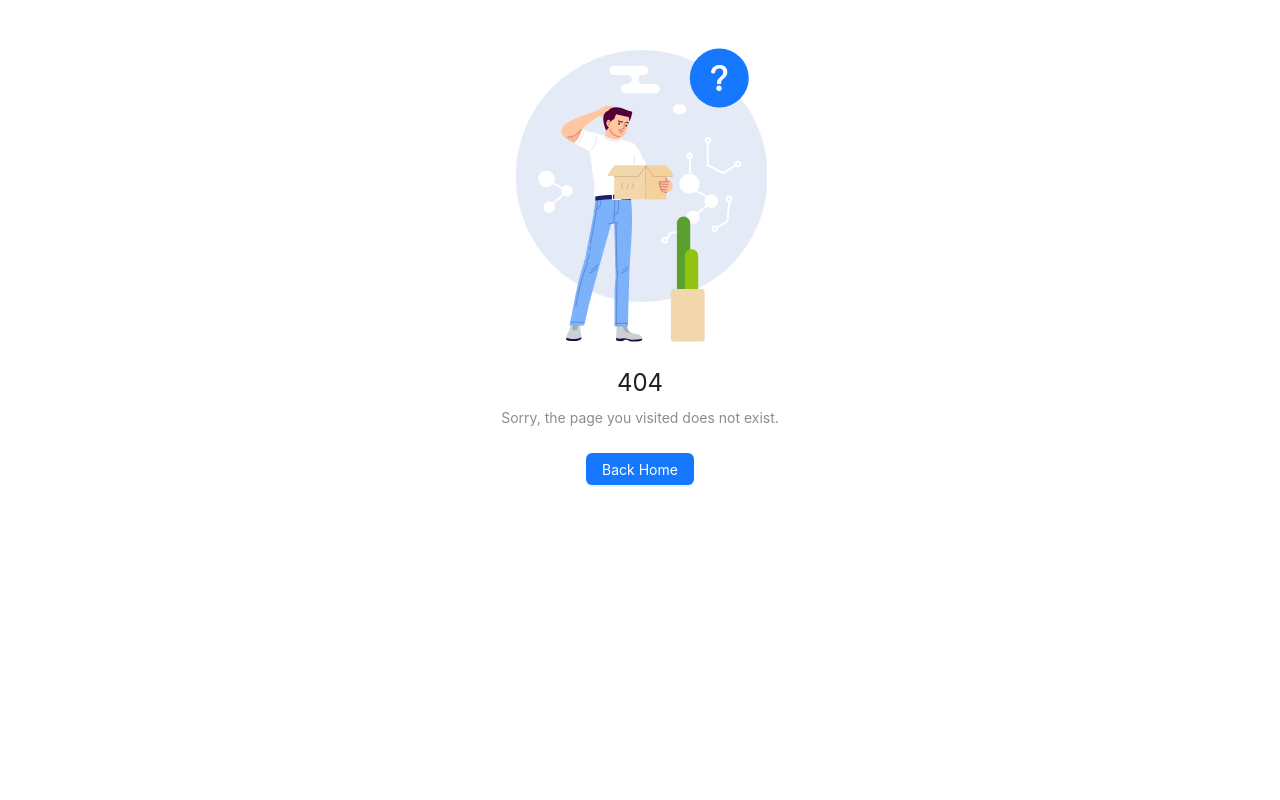
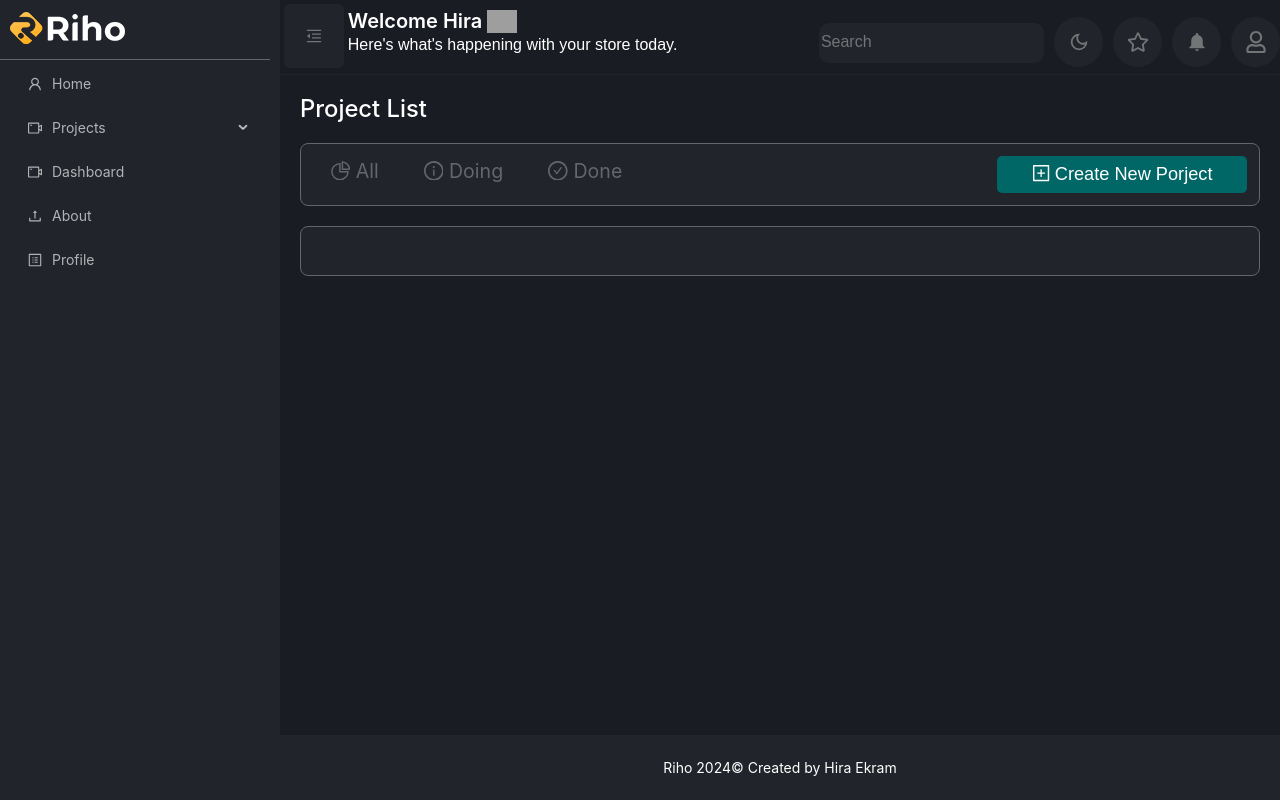
Before and after one commit to hiraekram10/Dahboard-Antd, a React (Vite) app: page /projects/list in a window 1280 px wide. Before the commit this address had no page. Built offline with nearby package versions, Linux system fonts and the light colour scheme; grey boxes are pictures that could not be loaded.

Commit message:
project list started

```diff
--- a/src/Components/Layout.jsx
+++ b/src/Components/Layout.jsx
@@ -1,4 +1,4 @@
-import React, { useState,useEffect } from 'react';
+import React, { useState, useEffect } from 'react';
 import {
   MenuFoldOutlined,
   MenuUnfoldOutlined,
@@ -15,9 +15,10 @@ import { Button, Layout, Menu, theme, Flex, } from 'antd';
 import CustomHeader from './Header';
 import { useNavigate } from 'react-router-dom';
 import CustomDrawer from './CustomDrawer';
+import ProjectTree from './PorjectTree';
 
 
-const { Header, Sider, Content,Footer } = Layout;
+const { Header, Sider, Content, Footer } = Layout;
 
 
 const AppLayout = ({ children }) => {
@@ -46,7 +47,7 @@ const AppLayout = ({ children }) => {
 
   return (
     <Layout style={{ height: 'auto' }}>
-      <Sider style={siderStyle} trigger={null} className='sider'collapsedWidth={80}  collapsed={collapsed} collapsible width={280} height={'auto'} >
+      <Sider style={siderStyle} trigger={null} className='sider' collapsedWidth={80} collapsed={collapsed} collapsible width={280} height={'auto'} >
         {!collapsed && (
           <div className="demo-logo-vertical">
             <img src={logo} alt="Logo" />
@@ -65,9 +66,19 @@ const AppLayout = ({ children }) => {
               label: 'Home',
             },
             {
-              key: '/projects',
-              icon: <ProjectOutlined />,
+              key: 'projects-menu',
+              icon: <VideoCameraOutlined />,
               label: 'Projects',
+              children: [
+                {
+                  key: '/projects/list',
+                  label: 'Project List',
+                },
+                {
+                  key: '/projects/create',
+                  label: 'Project Create',
+                },
+              ],
             },
             {
               key: '/dashboard',
@@ -90,7 +101,7 @@ const AppLayout = ({ children }) => {
         />
 
       </Sider>
-      <Layout style={{backgroundColor:"#1A1C23"}}>
+      <Layout style={{ backgroundColor: "#1A1C23" }}>
         <Header
           className='header-start'
           style={{
@@ -132,8 +143,8 @@ const AppLayout = ({ children }) => {
                 width: '100%',
                 // backgroundColor:'red',
                 display: 'flex',
-                alignItems:"end",
-                justifyContent:"center",
+                alignItems: "end",
+                justifyContent: "center",
 
 
                 // backgroundColor:"red"
@@ -169,7 +180,7 @@ const AppLayout = ({ children }) => {
           style={{
             textAlign: 'center',
             backgroundColor: "#22242B",
-          color:"#fff"
+            color: "#fff"
           }}
         >
           Riho 2024© Created by Hira Ekram
--- /dev/null
+++ b/src/Components/PorjectTree.jsx
@@ -0,0 +1,49 @@
+import React from 'react';
+import { DownOutlined,VideoCameraOutlined } from '@ant-design/icons';
+import { Tree } from 'antd';
+import { useNavigate } from 'react-router-dom';
+
+
+const treeData = [
+    {
+        key: 'projects-menu',
+        icon: <VideoCameraOutlined />,
+        label: 'Projects',
+        children: [
+          {
+            key: '/projects/list',
+            label: 'Project List',
+          },
+          {
+            key: '/projects/create',
+            label: 'Project Create',
+          },
+        ],
+      }
+  ];
+const ProjectTree = () => {
+    const navigate = useNavigate()
+
+    const onSelect = (selectedKeys, { node }) => {
+        console.log('Selected node:', node);
+
+        // Ensure we're navigating only if it's a leaf node (not the parent 'Projects')
+        if (node.key && node.key.startsWith('/')) {
+          navigate(node.key);
+        }
+      };
+
+  return (
+    <Tree
+
+      showLine
+      switcherIcon={<DownOutlined />}
+      defaultExpandAll
+      onSelect={onSelect}
+      treeData={treeData}
+
+    />
+  );
+};
+
+export default ProjectTree;
--- /dev/null
+++ b/src/Pages/Css/project.css
@@ -0,0 +1,68 @@
+:root{
+    --text-grey:#65666B;
+    --text-white:#fff;
+    --green-bg:#006666;
+    --grey-bg:#22242B
+
+}
+.projList-main{
+    /* background-color: red; */
+    width: 100%;
+    height: 100%;
+    font-size: 20px;
+}
+.proj-one h1{
+    color: var(--text-white);
+    font-size: 1.7em;
+    font-weight: 500;
+}
+
+.proj-card{
+    /* background-color: #7fffd4; */
+    display: flex !important;
+    width: 100%;
+
+
+}
+.proj-card >.left{
+/* background-color: blue; */
+width: 50%;
+}
+.card{
+
+    border: 1px solid #65666B;
+    background-color: var(--grey-bg);
+}
+
+.list-card{
+    display: flex;
+    align-items: baseline;
+    justify-content: space-around;
+    gap: 10px;
+    list-style-type: none;
+    width: 70%;
+    /* background-color: rgb(88, 94, 99); */
+    font-family: 20px;
+}
+.list-card li{
+    font-size: 1.4em;
+    color: var(--text-grey);
+
+}
+.right{
+    /* background-color: rgb(190, 152, 152); */
+    width: 50%;
+    text-align: end;
+}
+.right button{
+    background-color: var(--green-bg);
+    border-radius: 5px;
+    border: none;
+    padding: 8px;
+    width: 250px;
+    color: #fff;
+    font-size: 1.3em;
+}
+.right button:hover{
+    cursor:pointer;
+}
--- /dev/null
+++ b/src/Pages/ProjectCreate.jsx
@@ -0,0 +1,11 @@
+import React from 'react'
+
+const ProjectCreate = () => {
+  return (
+    <div>
+
+    </div>
+  )
+}
+
+export default ProjectCreate
--- /dev/null
+++ b/src/Pages/ProjectList.jsx
@@ -0,0 +1,41 @@
+import React from 'react'
+import './Css/project.css'
+import { Card, Space,Col,Row } from 'antd';
+import { CheckCircleOutlined, InfoCircleOutlined, PieChartOutlined, PlusSquareOutlined } from '@ant-design/icons'
+
+const ProjectList = () => {
+  return (
+    <div className='projList-main'>
+      <Row gutter={[10,20]}>
+      <Col  sm={24} md={24} lg={20} xl={24} className='proj-one'>
+        <h1>Project List
+        </h1>
+      </Col>
+      <Col sm={24} md={24} lg={20} xl={24} className='proj-two'>
+        <Card size="small" className='card' >
+          <div className='proj-card'>
+            <div className='left'>
+              <ul className='list-card'>
+                <li><PieChartOutlined /> All</li>
+                <li><InfoCircleOutlined /> Doing</li>
+                <li><CheckCircleOutlined /> Done</li>
+              </ul>
+            </div>
+            <div className='right'>
+              <button><PlusSquareOutlined /> Create New Porject</button>
+
+            </div>
+          </div>
+        </Card>
+      </Col>
+      <Col sm={24} md={24} lg={20} xl={24} className='proj-three'>
+      <Card className='card'>
+
+      </Card>
+      </Col>
+      </Row>
+    </div>
+  )
+}
+
+export default ProjectList
--- a/src/router/index.jsx
+++ b/src/router/index.jsx
@@ -10,6 +10,8 @@ import RegisterPage from '../Pages/RegisterPage'
 import LoginPage from '../Pages/LoginPage'
 import { useState,useEffect } from 'react'
 import Projects from '../Pages/Projects'
+import ProjectList from '../Pages/ProjectList'
+import ProjectCreate from '../Pages/ProjectCreate'
 
 
 const AppRouter = () => {
@@ -20,7 +22,8 @@ const AppRouter = () => {
         <BrowserRouter>
         <Routes>
         <Route path="/" element={<AppLayout><Home/></AppLayout>} />
-        <Route path="/projects" element={<AppLayout><Projects/></AppLayout>} />
+        <Route path="/projects/list" element={<AppLayout><ProjectList/></AppLayout>} />
+        <Route path="/projects/create" element={<AppLayout><ProjectCreate /></AppLayout>} />
       <Route path="/dashboard" element={<AppLayout><Dashboard/></AppLayout>} />
       <Route path="/about" element={<AppLayout><About/></AppLayout>} />
       <Route path="/profile" element={<AppLayout><Profile/></AppLayout>} />
```
Also changed, not shown: src/Components/UserProCard.jsx (added, +11 -0 lines), src/Pages/Profile.jsx (line endings or trailing spaces). Lines whose indentation alone changed are shown as unchanged.
